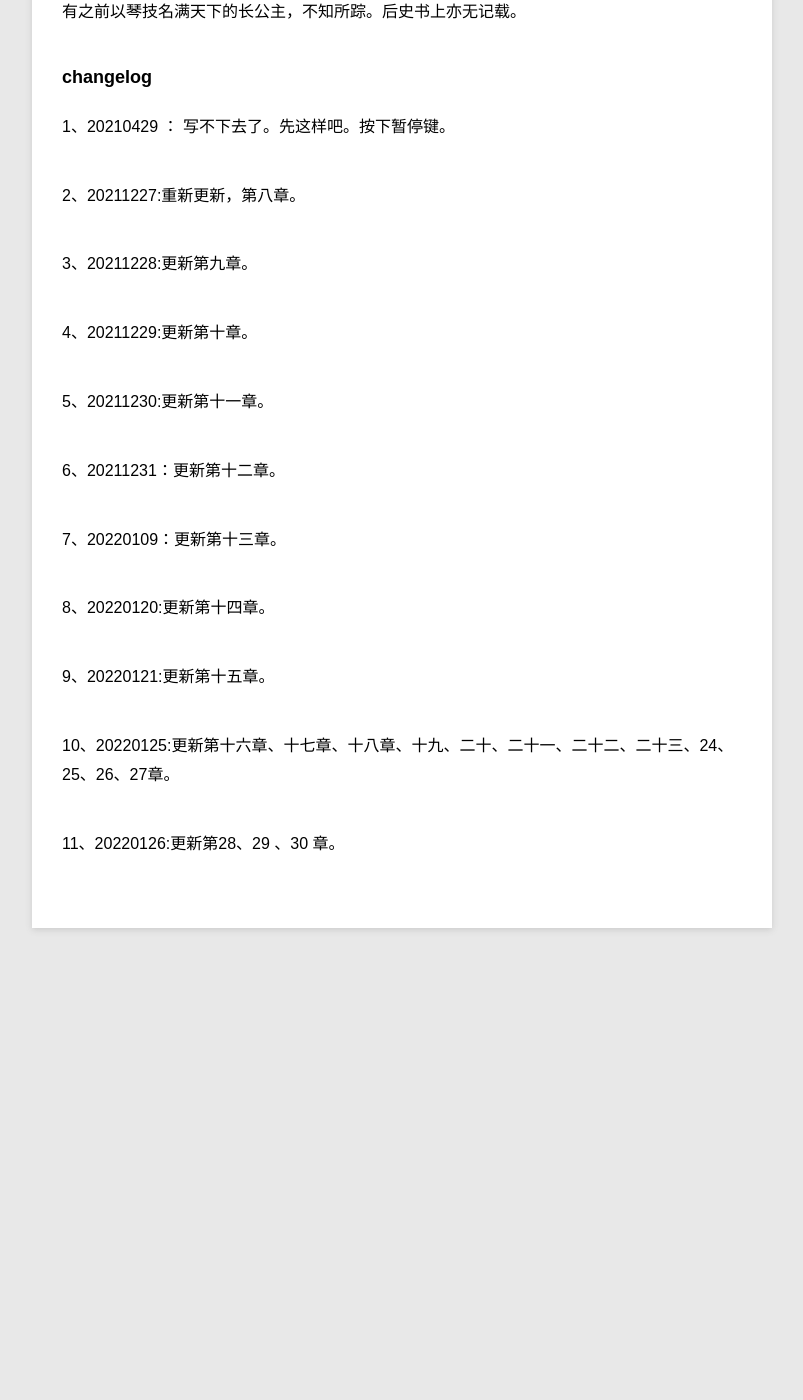
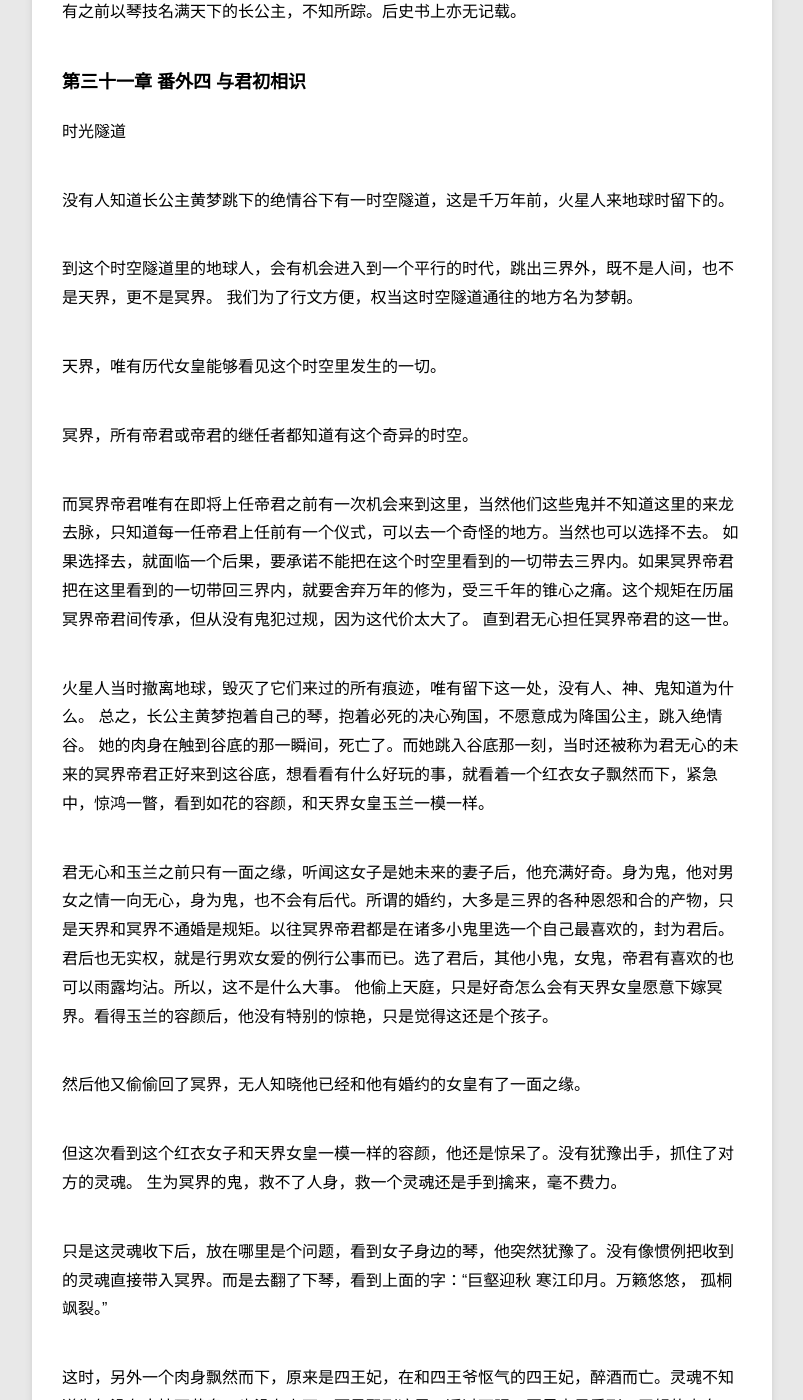
Before and after one commit to violettianjie/violettianjie.github.io, a Jekyll site: the page built from _posts/blog/2020-12-26-xiyu.md, in a window 1280 px wide and 1400 px high, scrolled down 45985 px. Shown: the whole window, without its empty margins (78-881 px from the left). Built offline with Jekyll 4.4.1, drawn with Linux system fonts in a browser that asks for light colours; before the commit the page ends 46993 px from its top, so only the background shows below that; some of the changed text lies outside the part shown.

Commit message:
Update 2020-12-26-xiyu.md

```diff
--- a/_posts/blog/2020-12-26-xiyu.md
+++ b/_posts/blog/2020-12-26-xiyu.md
@@ -1039,6 +1039,65 @@ category: blog
 只是复国后，长子封太子，次女封无忧公主。唯有之前以琴技名满天下的长公主，不知所踪。后史书上亦无记载。
 
 
+### 第三十一章 番外四 与君初相识
+
+时光隧道
+
+没有人知道长公主黄梦跳下的绝情谷下有一时空隧道，这是千万年前，火星人来地球时留下的。
+
+到这个时空隧道里的地球人，会有机会进入到一个平行的时代，跳出三界外，既不是人间，也不是天界，更不是冥界。 我们为了行文方便，权当这时空隧道通往的地方名为梦朝。
+
+天界，唯有历代女皇能够看见这个时空里发生的一切。
+
+冥界，所有帝君或帝君的继任者都知道有这个奇异的时空。
+
+而冥界帝君唯有在即将上任帝君之前有一次机会来到这里，当然他们这些鬼并不知道这里的来龙去脉，只知道每一任帝君上任前有一个仪式，可以去一个奇怪的地方。当然也可以选择不去。 如果选择去，就面临一个后果，要承诺不能把在这个时空里看到的一切带去三界内。如果冥界帝君把在这里看到的一切带回三界内，就要舍弃万年的修为，受三千年的锥心之痛。这个规矩在历届冥界帝君间传承，但从没有鬼犯过规，因为这代价太大了。 直到君无心担任冥界帝君的这一世。
+
+火星人当时撤离地球，毁灭了它们来过的所有痕迹，唯有留下这一处，没有人、神、鬼知道为什么。
+总之，长公主黄梦抱着自己的琴，抱着必死的决心殉国，不愿意成为降国公主，跳入绝情谷。 她的肉身在触到谷底的那一瞬间，死亡了。而她跳入谷底那一刻，当时还被称为君无心的未来的冥界帝君正好来到这谷底，想看看有什么好玩的事，就看着一个红衣女子飘然而下，紧急中，惊鸿一瞥，看到如花的容颜，和天界女皇玉兰一模一样。
+
+君无心和玉兰之前只有一面之缘，听闻这女子是她未来的妻子后，他充满好奇。身为鬼，他对男女之情一向无心，身为鬼，也不会有后代。所谓的婚约，大多是三界的各种恩怨和合的产物，只是天界和冥界不通婚是规矩。以往冥界帝君都是在诸多小鬼里选一个自己最喜欢的，封为君后。君后也无实权，就是行男欢女爱的例行公事而已。选了君后，其他小鬼，女鬼，帝君有喜欢的也可以雨露均沾。所以，这不是什么大事。
+他偷上天庭，只是好奇怎么会有天界女皇愿意下嫁冥界。看得玉兰的容颜后，他没有特别的惊艳，只是觉得这还是个孩子。
+
+然后他又偷偷回了冥界，无人知晓他已经和他有婚约的女皇有了一面之缘。
+
+但这次看到这个红衣女子和天界女皇一模一样的容颜，他还是惊呆了。没有犹豫出手，抓住了对方的灵魂。
+生为冥界的鬼，救不了人身，救一个灵魂还是手到擒来，毫不费力。
+
+只是这灵魂收下后，放在哪里是个问题，看到女子身边的琴，他突然犹豫了。没有像惯例把收到的灵魂直接带入冥界。而是去翻了下琴，看到上面的字：“巨壑迎秋 寒江印月。万籁悠悠， 孤桐飒裂。”
+
+这时，另外一个肉身飘然而下，原来是四王妃，在和四王爷怄气的四王妃，醉酒而亡。灵魂不知道为何没有直接下黄泉，也没有上天，而是飘到这里。透过天眼，冥界帝君看到四王妃的肉身。
+
+没有多想，电闪雷鸣间，君无心做了个决定，把黄梦的灵魂放入四王妃的肉身。
+
+只是，这一刻，不知道人间的黄萌突然闯入。
+
+于是这一操作失误，黄萌的肉身入了黄梦的灵魂。
+
+而长公主因为摔伤，灵魂和黄萌的肉身不兼容，于是各自留下一半。
+
+最后，黄萌的肉身里有了一半长公主黄梦的灵魂，一半人间读园艺的黄萌的灵魂。
+而李无心不想让女子看到自己的鬼样鬼脸，因为此时他还没有正式成为冥界帝君，还是吓人的鬼样子。
+
+他便偷偷用了法术，将自己幻化成四王爷的样子，与黄萌有了初见的抚琴的一段。 在抚琴的这短短时间，君无心动了念：想让这个女子做自己的君后。 无心而动念的后果，他此时并不知道。
+
+最后时辰到了，他知道自己得回冥界了，于是把黄萌送回了梦朝。
+
+四王爷再见到的梦王妃，已经是黄萌的肉身，黄萌和长公主黄梦的灵魂，所以再也不会因为吃醋而伤心了。而那个为四王爷生日亲手刻玉雕，刻得手中血迹斑斑的女子，已经因醉而亡，因情而伤，终究灵魂漂泊无定，化为尘埃。
+
+回到梦朝的黄萌，面对铜镜。金光中，她的容颜被漂泊的玉兰的母后看见。也把她当成了玉兰，以为是玉兰贪玩来到这里，于是动用最后的法力把她送回天界，以为尽自己之力，挽救了女儿本来18岁要度过的劫难，了了最后的心愿，从此，安心做为一粒尘埃漂泊在茫茫时空中。
+
+正好这个时机，玉兰出走天界，去看看她未来的夫婿是什么样子。这一来一往，就造就了一段奇异的姻缘。
+
+至于真正的玉兰去哪里了？ 三界之中再无人知道，也无人追究。
+
+也许火星上，又多了一个生灵，正笑看着三界风云，笑看三界诸神终究逃不了儿女情长的宿命。
+
+
+完。
+
+
+
 
 ### changelog
 
```
